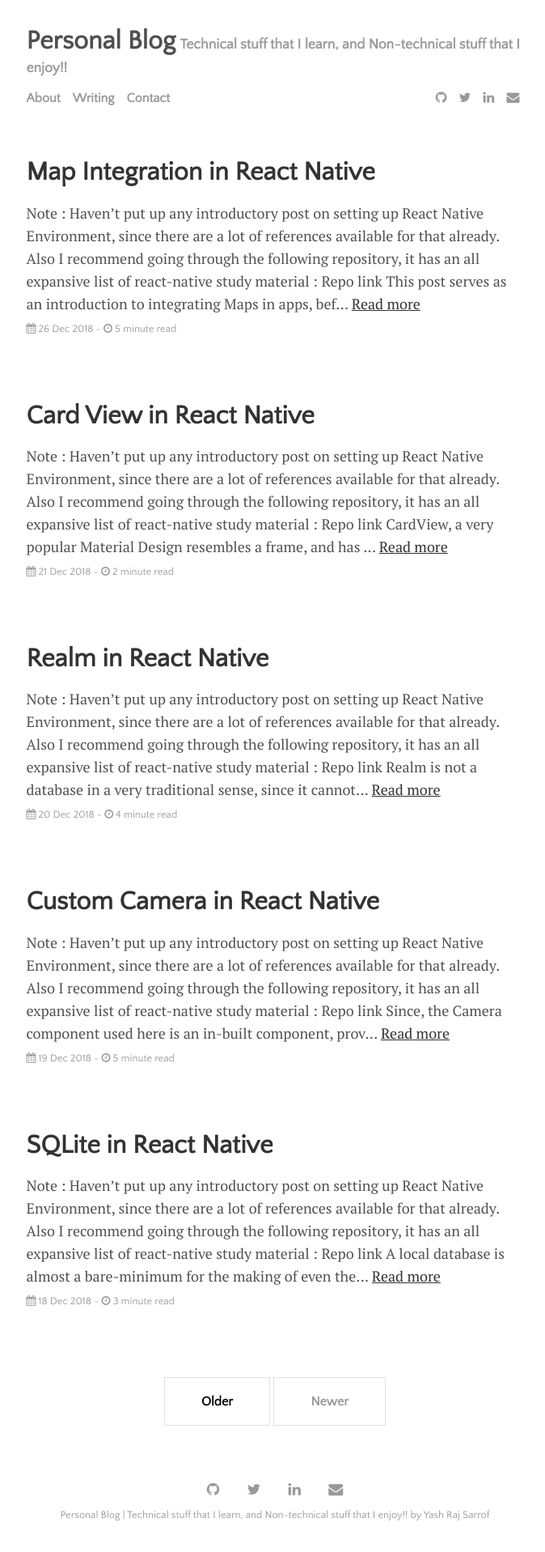
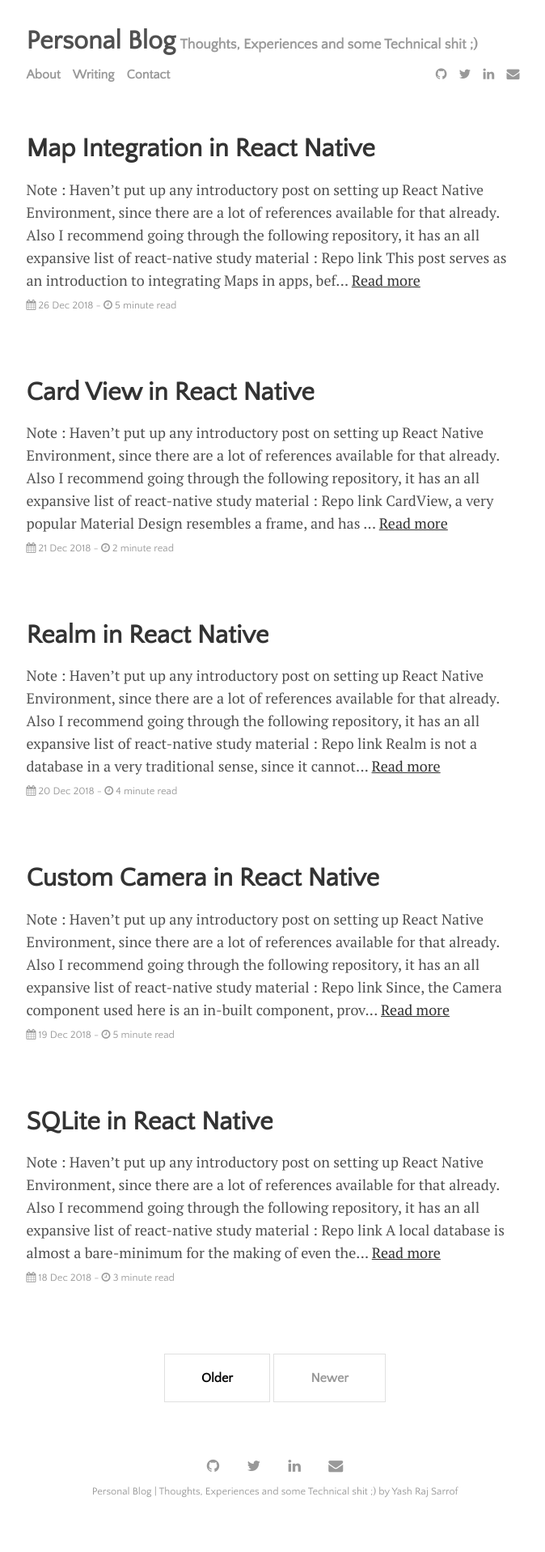
Before and after one commit to yashYRS/yashYRS.github.io, a Jekyll site: the page built from index.html, in a window 1280 px wide. Shown: the whole page at 81% size, without its empty margins (300-974 px from the left). Built offline with Jekyll 4.4.1, drawn with Linux system fonts in a browser that asks for light colours; the list of posts is cut into pages by our own code; after the commit the page ends 1888 px from its top, so only the background shows below that.

Commit message:
Some minor changes

```diff
--- a/_config.yml
+++ b/_config.yml
@@ -21,7 +21,7 @@ plugins:             [jekyll-paginate, jekyll-sitemap, jekyll-feed, jekyll-seo-t
 
 # Customise atom feed settings (this is where Jekyll-Feed gets configuration information)
 title:               'Personal Blog'
-description:         'Technical stuff that I learn, and Non-technical stuff that I enjoy!!'
+description:         ' Thoughts, Experiences and some Technical shit ;) '
 author:                'Yash Raj Sarrof'
 
 # RSS 2.0 can be used instead of Atom by uncommenting following two lines
```
